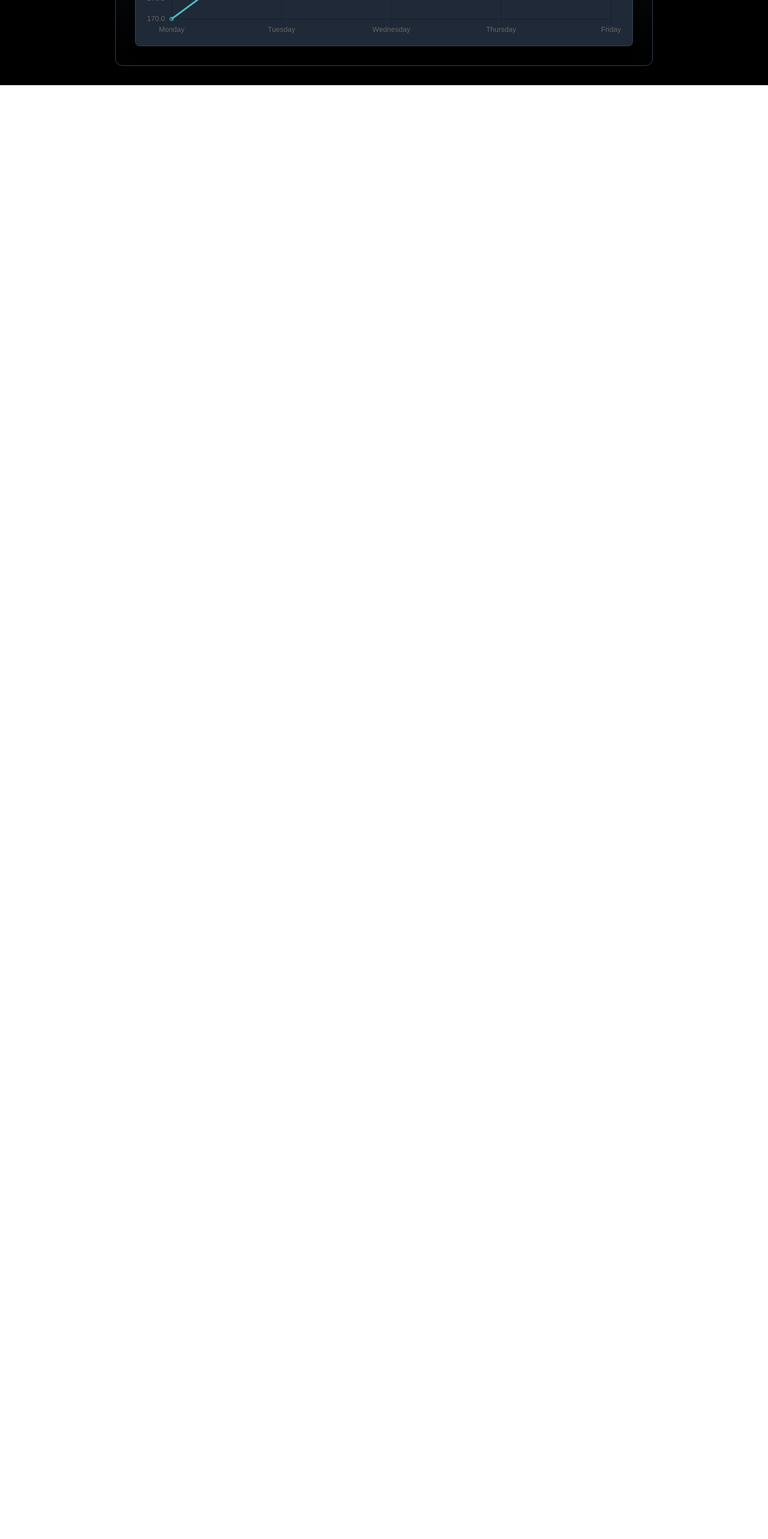
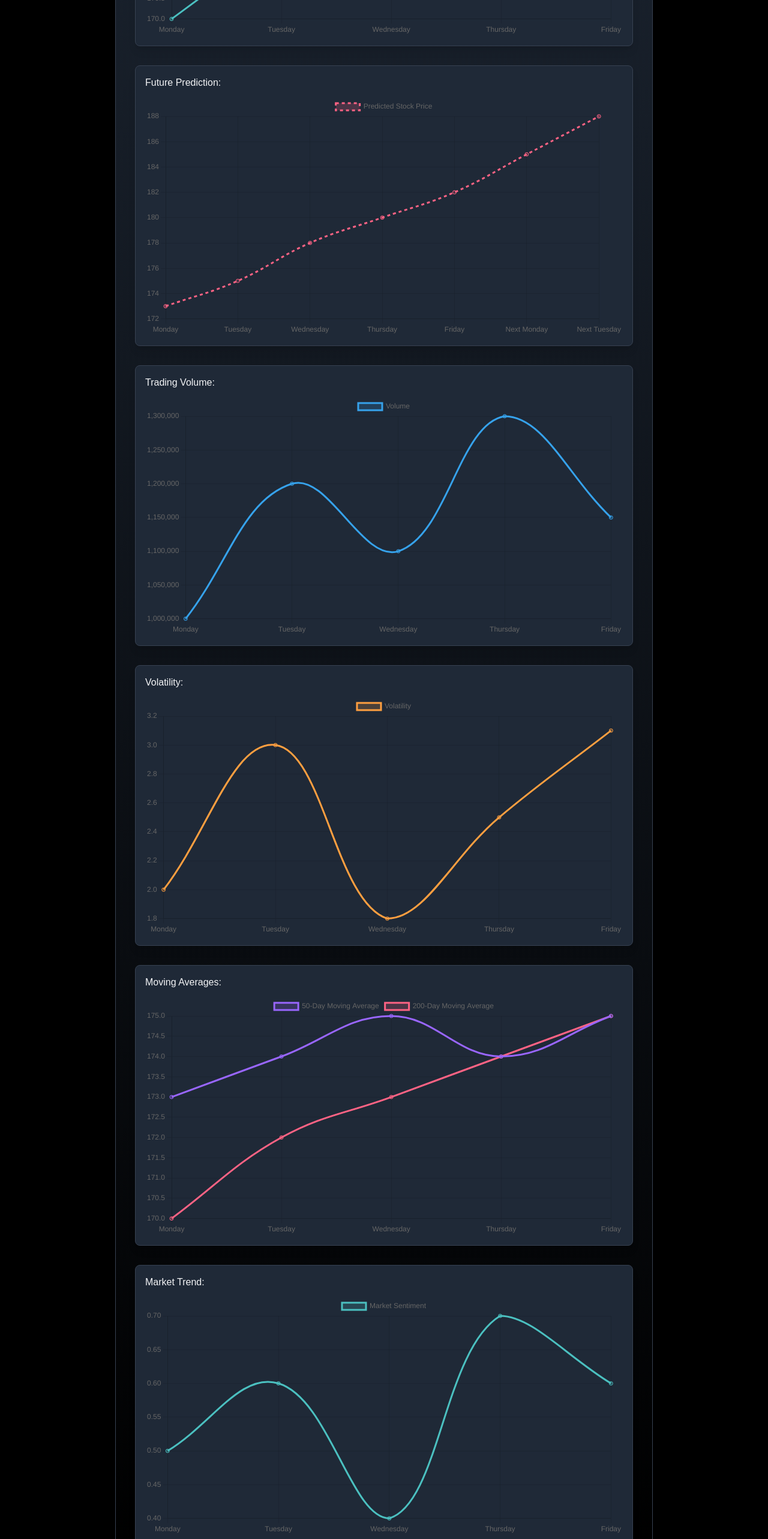
Before and after one commit to kalashvasaniya/stock-sense-ai, a Next.js app: page / in a window 1280 px wide. Shown: the part 980-3546 px from the top of the page at 60% size. Before the commit the page ends 1122 px from the top, so only its background shows below. Built offline with nearby package versions, Linux system fonts and the light colour scheme.

Commit message:
Update page.js

```diff
--- a/app/Components/StockSummary/page.js
+++ b/app/Components/StockSummary/page.js
@@ -20,16 +20,32 @@ export default function StockSummary() {
     const [summary, setSummary] = useState(""); // State for the stock summary result
     const [loading, setLoading] = useState(false); // State for loading indicator
     const [graphData, setGraphData] = useState(null); // State for graph data
+    const [predictionData, setPredictionData] = useState(null); // State for future prediction data
+    const [volumeData, setVolumeData] = useState(null); // State for volume data
+    const [volatilityData, setVolatilityData] = useState(null); // State for volatility data
+    const [movingAveragesData, setMovingAveragesData] = useState(null); // State for moving averages data
+    const [marketTrendData, setMarketTrendData] = useState(null); // State for market trend data
 
-    // Function to fetch stock summary
+    // Function to fetch stock summary and additional data
     const fetchSummary = async () => {
         setLoading(true);
         setSummary(""); // Reset summary while fetching
         setGraphData(null); // Reset graph data
+        setPredictionData(null); // Reset prediction data
+        setVolumeData(null); // Reset volume data
+        setVolatilityData(null); // Reset volatility data
+        setMovingAveragesData(null); // Reset moving averages
+        setMarketTrendData(null); // Reset market trend data
+
         try {
             const result = await getStockSummary(stockSymbol);
             setSummary(result.summary); // Update with the fetched summary
             setGraphData(result.graphData); // Update with graph data
+            setPredictionData(result.predictionData); // Update with future prediction data
+            setVolumeData(result.volumeData); // Update with volume data
+            setVolatilityData(result.volatilityData); // Update with volatility data
+            setMovingAveragesData(result.movingAveragesData); // Update with moving averages data
+            setMarketTrendData(result.marketTrendData); // Update with market trend data
         } catch (error) {
             setSummary("Error fetching stock summary. Please try again."); // Handle errors
         }
@@ -100,7 +116,7 @@ export default function StockSummary() {
                 </div>
             )}
 
-            {/* Display graph if data is available */}
+            {/* Display stock performance graph if data is available */}
             {graphData && (
                 <div className="mt-8 p-4 bg-gray-800 border border-gray-700 rounded-lg shadow-lg">
                     <p className="font-medium text-gray-100 mb-3">Stock Performance:</p>
@@ -120,10 +136,123 @@ export default function StockSummary() {
                     />
                 </div>
             )}
+
+            {/* Display future prediction graph if data is available */}
+            {predictionData && (
+                <div className="mt-8 p-4 bg-gray-800 border border-gray-700 rounded-lg shadow-lg">
+                    <p className="font-medium text-gray-100 mb-3">Future Prediction:</p>
+                    <Line
+                        data={{
+                            labels: predictionData.labels,
+                            datasets: [
+                                {
+                                    label: "Predicted Stock Price",
+                                    data: predictionData.predictedPrices,
+                                    borderColor: "rgba(255, 99, 132, 1)",
+                                    backgroundColor: "rgba(255, 99, 132, 0.2)",
+                                    tension: 0.4,
+                                    borderDash: [5, 5], // Dash pattern for predicted line
+                                },
+                            ],
+                        }}
+                    />
+                </div>
+            )}
+
+            {/* Display volume graph if data is available */}
+            {volumeData && (
+                <div className="mt-8 p-4 bg-gray-800 border border-gray-700 rounded-lg shadow-lg">
+                    <p className="font-medium text-gray-100 mb-3">Trading Volume:</p>
+                    <Line
+                        data={{
+                            labels: volumeData.labels,
+                            datasets: [
+                                {
+                                    label: "Volume",
+                                    data: volumeData.data,
+                                    borderColor: "rgba(54, 162, 235, 1)",
+                                    backgroundColor: "rgba(54, 162, 235, 0.2)",
+                                    tension: 0.4,
+                                },
+                            ],
+                        }}
+                    />
+                </div>
+            )}
+
+            {/* Display volatility graph if data is available */}
+            {volatilityData && (
+                <div className="mt-8 p-4 bg-gray-800 border border-gray-700 rounded-lg shadow-lg">
+                    <p className="font-medium text-gray-100 mb-3">Volatility:</p>
+                    <Line
+                        data={{
+                            labels: volatilityData.labels,
+                            datasets: [
+                                {
+                                    label: "Volatility",
+                                    data: volatilityData.data,
+                                    borderColor: "rgba(255, 159, 64, 1)",
+                                    backgroundColor: "rgba(255, 159, 64, 0.2)",
+                                    tension: 0.4,
+                                },
+                            ],
+                        }}
+                    />
+                </div>
+            )}
+
+            {/* Display moving averages if data is available */}
+            {movingAveragesData && (
+                <div className="mt-8 p-4 bg-gray-800 border border-gray-700 rounded-lg shadow-lg">
+                    <p className="font-medium text-gray-100 mb-3">Moving Averages:</p>
+                    <Line
+                        data={{
+                            labels: movingAveragesData.labels,
+                            datasets: [
+                                {
+                                    label: "50-Day Moving Average",
+                                    data: movingAveragesData.shortTerm,
+                                    borderColor: "rgba(153, 102, 255, 1)",
+                                    backgroundColor: "rgba(153, 102, 255, 0.2)",
+                                    tension: 0.4,
+                                },
+                                {
+                                    label: "200-Day Moving Average",
+                                    data: movingAveragesData.longTerm,
+                                    borderColor: "rgba(255, 99, 132, 1)",
+                                    backgroundColor: "rgba(255, 99, 132, 0.2)",
+                                    tension: 0.4,
+                                },
+                            ],
+                        }}
+                    />
+                </div>
+            )}
+
+            {/* Display market trend graph if data is available */}
+            {marketTrendData && (
+                <div className="mt-8 p-4 bg-gray-800 border border-gray-700 rounded-lg shadow-lg">
+                    <p className="font-medium text-gray-100 mb-3">Market Trend:</p>
+                    <Line
+                        data={{
+                            labels: marketTrendData.labels,
+                            datasets: [
+                                {
+                                    label: "Market Sentiment",
+                                    data: marketTrendData.data,
+                                    borderColor: "rgba(75, 192, 192, 1)",
+                                    backgroundColor: "rgba(75, 192, 192, 0.2)",
+                                    tension: 0.4,
+                                },
+                            ],
+                        }}
+                    />
+                </div>
+            )}
         </div>
     );
 
-    // Sample API function for fetching stock summary
+    // Sample API function for fetching stock summary and additional data
     async function getStockSummary(stockSymbol) {
         if (stockSymbol.toUpperCase() === "AAPL") {
             return {
@@ -133,6 +262,27 @@ export default function StockSummary() {
                     labels: ["Monday", "Tuesday", "Wednesday", "Thursday", "Friday"],
                     data: [170, 172, 174, 175, 173], // Example stock prices
                 },
+                predictionData: {
+                    labels: ["Monday", "Tuesday", "Wednesday", "Thursday", "Friday", "Next Monday", "Next Tuesday"],
+                    predictedPrices: [173, 175, 178, 180, 182, 185, 188], // Example predicted prices for the next week
+                },
+                volumeData: {
+                    labels: ["Monday", "Tuesday", "Wednesday", "Thursday", "Friday"],
+                    data: [1000000, 1200000, 1100000, 1300000, 1150000], // Example volume data
+                },
+                volatilityData: {
+                    labels: ["Monday", "Tuesday", "Wednesday", "Thursday", "Friday"],
+                    data: [2, 3, 1.8, 2.5, 3.1], // Example volatility data
+                },
+                movingAveragesData: {
+                    labels: ["Monday", "Tuesday", "Wednesday", "Thursday", "Friday"],
+                    shortTerm: [173, 174, 175, 174, 175], // 50-Day moving average data
+                    longTerm: [170, 172, 173, 174, 175], // 200-Day moving average data
+                },
+                marketTrendData: {
+                    labels: ["Monday", "Tuesday", "Wednesday", "Thursday", "Friday"],
+                    data: [0.5, 0.6, 0.4, 0.7, 0.6], // Market sentiment data
+                },
             };
         } else {
             throw new Error("Stock symbol not found.");
```
